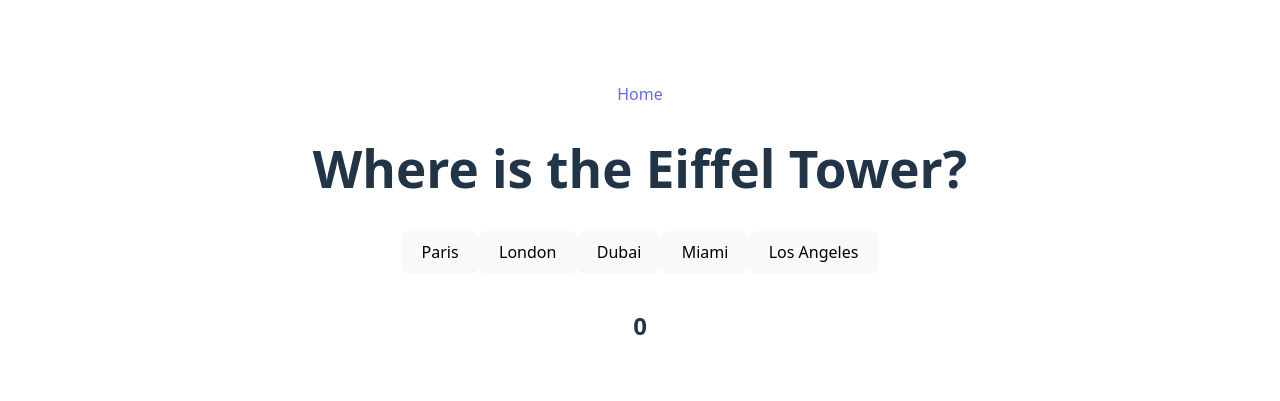
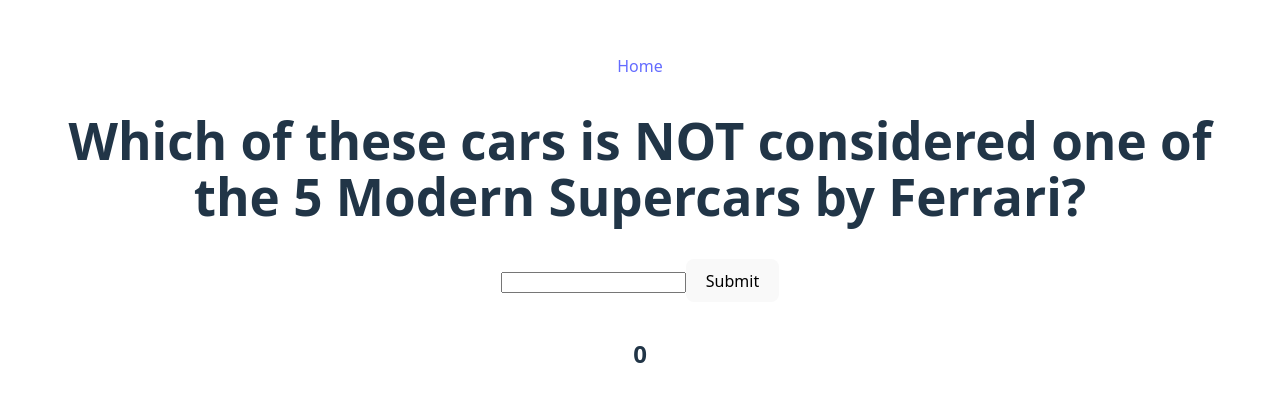
Before and after one commit to amarantino159/Trivia-App, a React (Vite) app: page / in a window 1280 px wide. Shown: the part 177-578 px from the top of the page. Built offline with nearby package versions, Linux system fonts and the light colour scheme.

Commit message:
finished short and true/false questions

```diff
--- a/src/component/Answer.jsx
+++ b/src/component/Answer.jsx
@@ -26,10 +26,14 @@
     , [])
 
 
+
   return (<>
     {possible.map((elm) => <button onClick={() => {
       setChoice(elm)
-      setPlayerScore(playerScore + 1);
+      if(choice == answer){
+        setPlayerScore(playerScore + 1)
+
+      };
     }}>{elm}</button>)}
     <h1 className={(choice == answer) ? 'correct' : 'wrong'} >{choice}</h1>
     <h2>{playerScore}</h2>
--- /dev/null
+++ b/src/component/AnswerShort.jsx
@@ -0,0 +1,29 @@
+import { useState, useContext, useEffect, createContext } from 'react'
+import { useNavigate } from 'react-router-dom';
+import { BrowserRouter as Router, Routes, Route, Link } from "react-router-dom";
+import { ScoreContext } from "../context/ScoreContext";
+import App from './App.jsx'
+
+import '../styles/AnswerShort.css'
+
+function AnswerShort({ answer }) {
+
+  let [choice, setChoice] = useState('');
+  let { playerScore, setPlayerScore } = useContext(ScoreContext);
+
+  return (<>
+    <input id='inputtext' type='text'></input>
+    <button onClick={()=>{
+      let userinput = document.getElementById('inputtext')
+      setChoice(userinput.value)
+      if(choice == answer){
+        setPlayerScore(playerScore+1);
+      }
+    }}>Submit</button>
+
+    <h1 className={(choice == answer) ? 'correct' : 'wrong'} >{choice}</h1>
+    <h2>{playerScore}</h2>
+  </>)
+}
+
+export default AnswerShort
--- a/src/component/QuestionAndAnswer.jsx
+++ b/src/component/QuestionAndAnswer.jsx
@@ -5,14 +5,44 @@
 import App from './App.jsx'
 import Question from './Question.jsx'
 import Answer from './Answer.jsx'
+import AnswerShort from './AnswerShort.jsx'
 
-function QuestionAndAnswer(){
+const dummy = {
+    "type": "short",
+    // "type": "multiple",
+    "difficulty": "medium",
+    "category": "Vehicles",
+    "question": "Which of these cars is NOT considered one of the 5 Modern Supercars by Ferrari?",
+    "correct_answer": "Testarossa",
+    "incorrect_answers": [
+      "Enzo Ferrari",
+      "F40",
+      "288 GTO"
+    ]
+  };
 
-  return (<>
+function QuestionAndAnswer({questionCard=dummy}){
+  if(questionCard.type == 'boolean'||questionCard.type=='multiple')
+  {
+    return (<>
+    <Question questionText={questionCard.question}/>
+    <Answer answer={questionCard.correct_answer} falseanswers={questionCard.incorrect_answers} />
+    </>)
+  }
+  else if(questionCard.type =='short'){
+    return (<>
+    <Question questionText={questionCard.question}/>
+    <AnswerShort answer={questionCard.correct_answer} />
+    </>)
+  }
+  else{
+    return (<>
     <Question questionText={'Where is the Eiffel Tower?'}/>
     <Answer answer={'Paris'} falseanswers={['London','Dubai','Los Angeles','Miami']} />
+    </>)
+  }
 
-  </>)
+
 }
 
 export default QuestionAndAnswer
--- /dev/null
+++ b/src/styles/AnswerShort.css
@@ -0,0 +1,6 @@
+.correct{
+  color:green
+}
+.wrong{
+  color:red
+}
```
